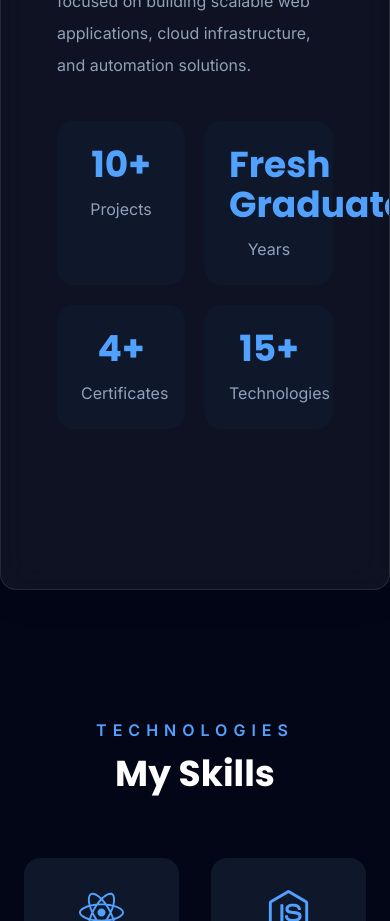
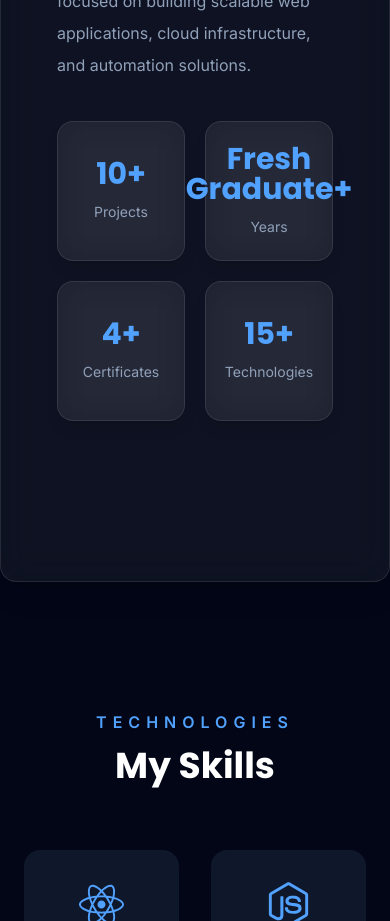
Before and after one commit to Saif-Afridi-1251/Saif-Ullah-portfolio, a React (Vite) app: page / in a window 390 px wide. Shown: the part 1740-2661 px from the top of the page. Built offline with nearby package versions, Linux system fonts and the light colour scheme.

Commit message:
make stat card responsive

```diff
--- a/src/components/common/StatCard.jsx
+++ b/src/components/common/StatCard.jsx
@@ -1,28 +1,61 @@
-import GlassCard from "./Glasscard";
+import { motion } from "framer-motion";
 
 function StatCard({ number, label }) {
+  return (
+    <motion.div
+      whileHover={{
+        y: -5,
+        scale: 1.03,
+      }}
+      transition={{ duration: 0.25 }}
+      className="
+        w-full
+        rounded-2xl
+        border border-white/10
+        bg-white/5
+        backdrop-blur-lg
+        shadow-lg
+        hover:shadow-blue-500/20
+        hover:border-blue-500/30
+        transition-all
+        duration-300
+        p-4
+        sm:p-5
+        md:p-6
+        text-center
+        min-h-[140px]
+        flex
+        flex-col
+        justify-center
+        items-center
+      "
+    >
+      <h3
+        className="
+          text-3xl
+          sm:text-4xl
+          lg:text-5xl
+          font-bold
+          text-blue-400
+          leading-none
+        "
+      >
+        {number}+
+      </h3>
 
-return(
-
-<div className="bg-slate-900 rounded-2xl p-6 text-center">
-
-<h3 className="text-4xl font-bold text-blue-400">
-
-{number}+
-
-</h3>
-
-<p className="mt-3 text-slate-400">
-
-{label}
-
-</p>
-
-</div>
-
-
-)
-
+      <p
+        className="
+          mt-3
+          text-sm
+          sm:text-base
+          text-slate-400
+          leading-relaxed
+        "
+      >
+        {label}
+      </p>
+    </motion.div>
+  );
 }
 
 export default StatCard;
```
